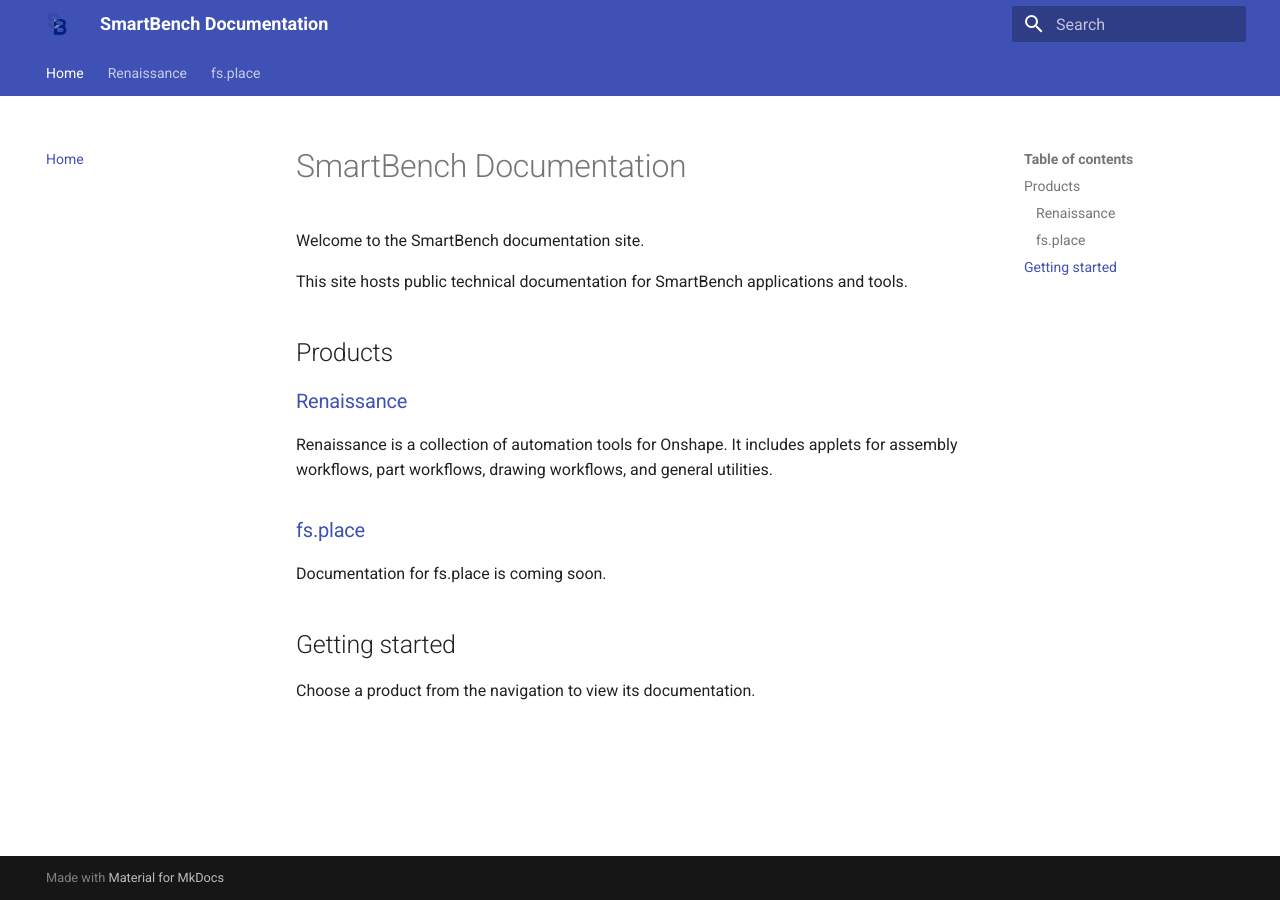
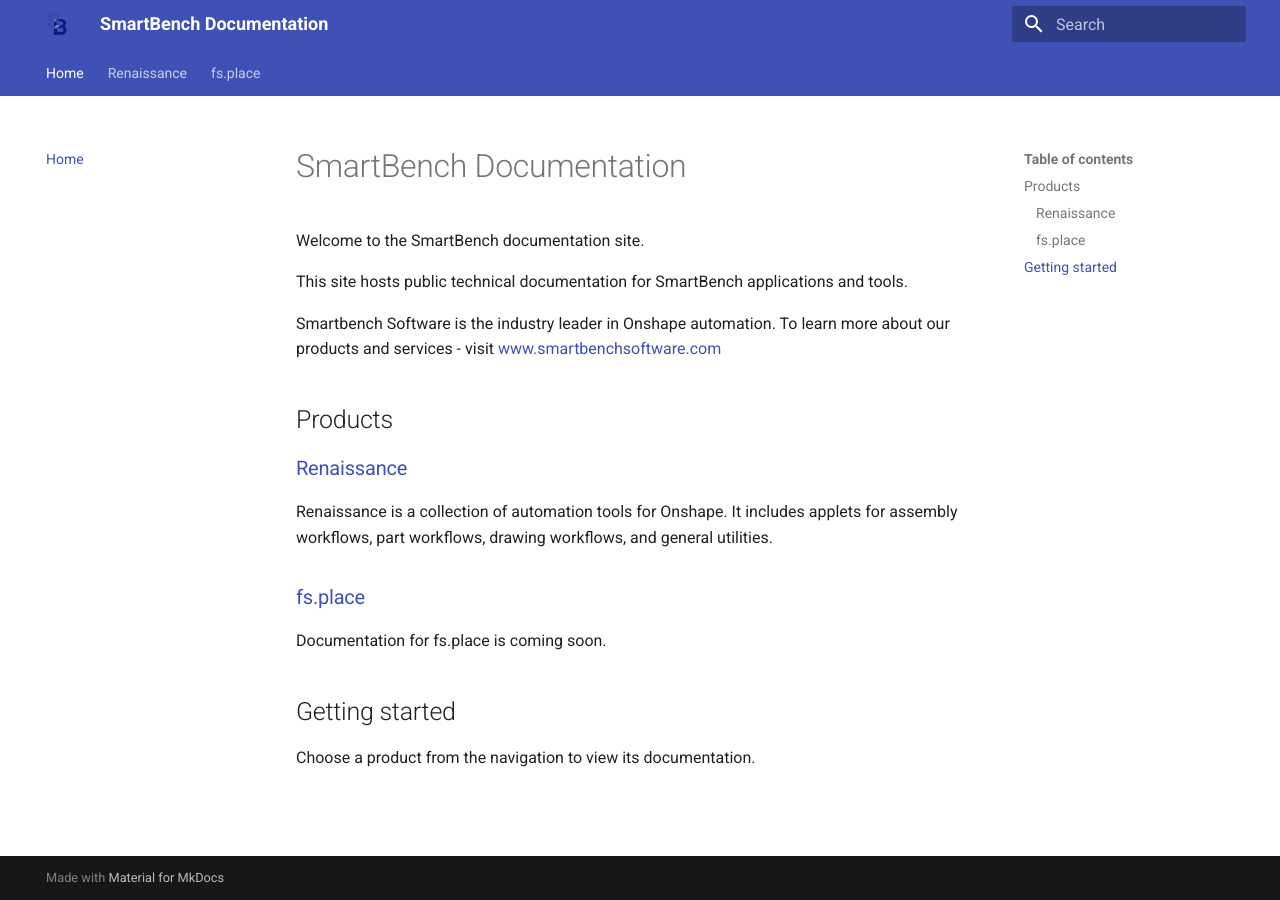
Before and after one commit to SmartBenchSoftware/Documentation, an MkDocs documentation site: the page built from docs/index.md, in a window 1280 px wide. Built offline with MkDocs 1.6.1 and Material for MkDocs 9.7.7, drawn with Linux system fonts in a browser that asks for light colours.

Commit message:
Enhance documentation with Smartbench introduction
Added a brief introduction about Smartbench Software and a link to the website.

```diff
--- a/docs/index.md
+++ b/docs/index.md
@@ -3,6 +3,9 @@
 Welcome to the SmartBench documentation site.
 
 This site hosts public technical documentation for SmartBench applications and tools.
+
+Smartbench Software is the industry leader in Onshape automation.
+To learn more about our products and services - visit [www.smartbenchsoftware.com](https://www.smartbenchsoftware.com)
 
 ## Products
 
```
